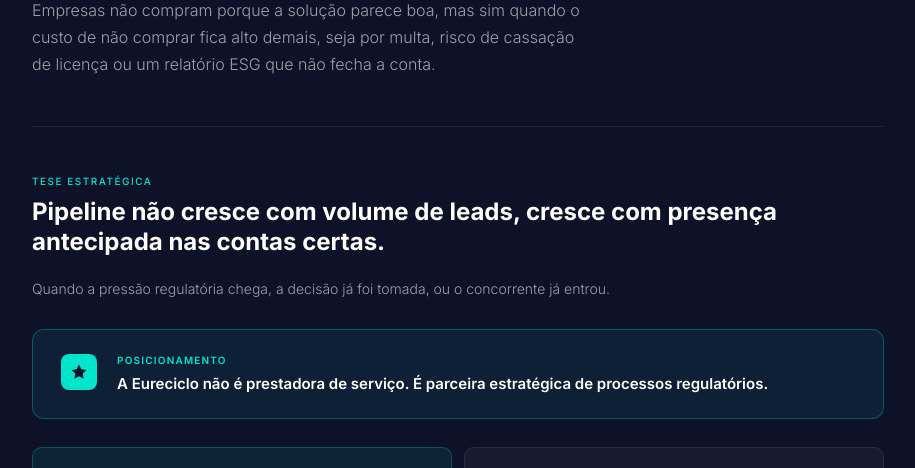
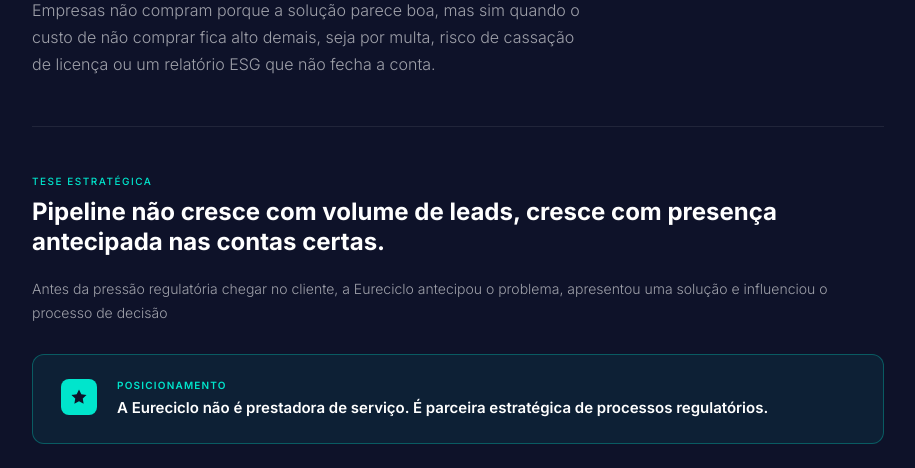
Before and after one commit to tatianeabib/case-bowe, a plain HTML site: page index.html in a window 1280 px wide. Shown: the part 260-728 px from the top of the page, without its empty margins (182-1097 px from the left). Drawn offline with Linux system fonts and the light colour scheme.

Commit message:
Update index.html

```diff
--- a/index.html
+++ b/index.html
@@ -504,7 +504,7 @@
   <div class="bw-section">
     <span class="bw-label">Tese estratégica</span>
     <h2 class="bw-h2">Pipeline não cresce com volume de leads, cresce com presença antecipada nas contas certas.</h2>
-    <p class="bw-body">Quando a pressão regulatória chega, a decisão já foi tomada, ou o concorrente já entrou.</p>
+    <p class="bw-body">Antes da pressão regulatória chegar no cliente, a Eureciclo antecipou o problema, apresentou uma solução e influenciou o processo de decisão</p>
 
     <div class="bw-posicionamento">
       <div class="bw-posicionamento-icon">
```
